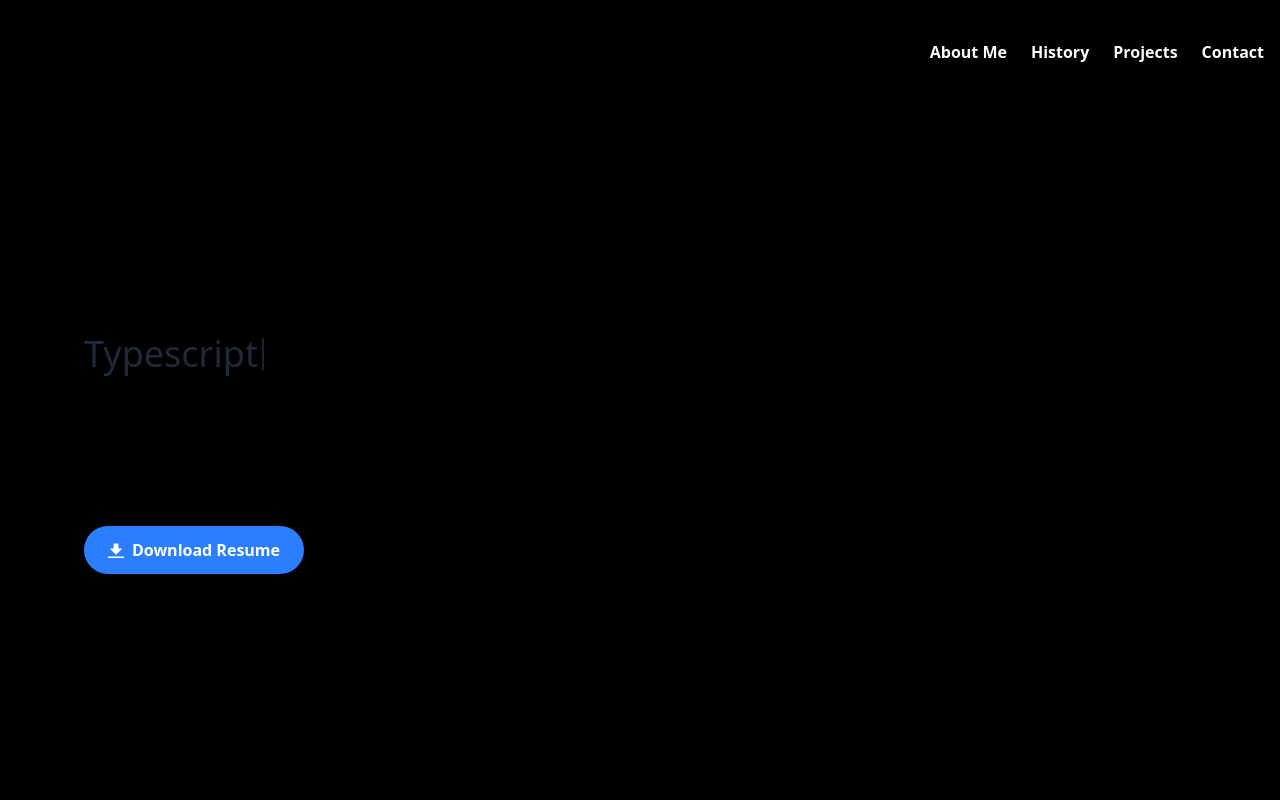
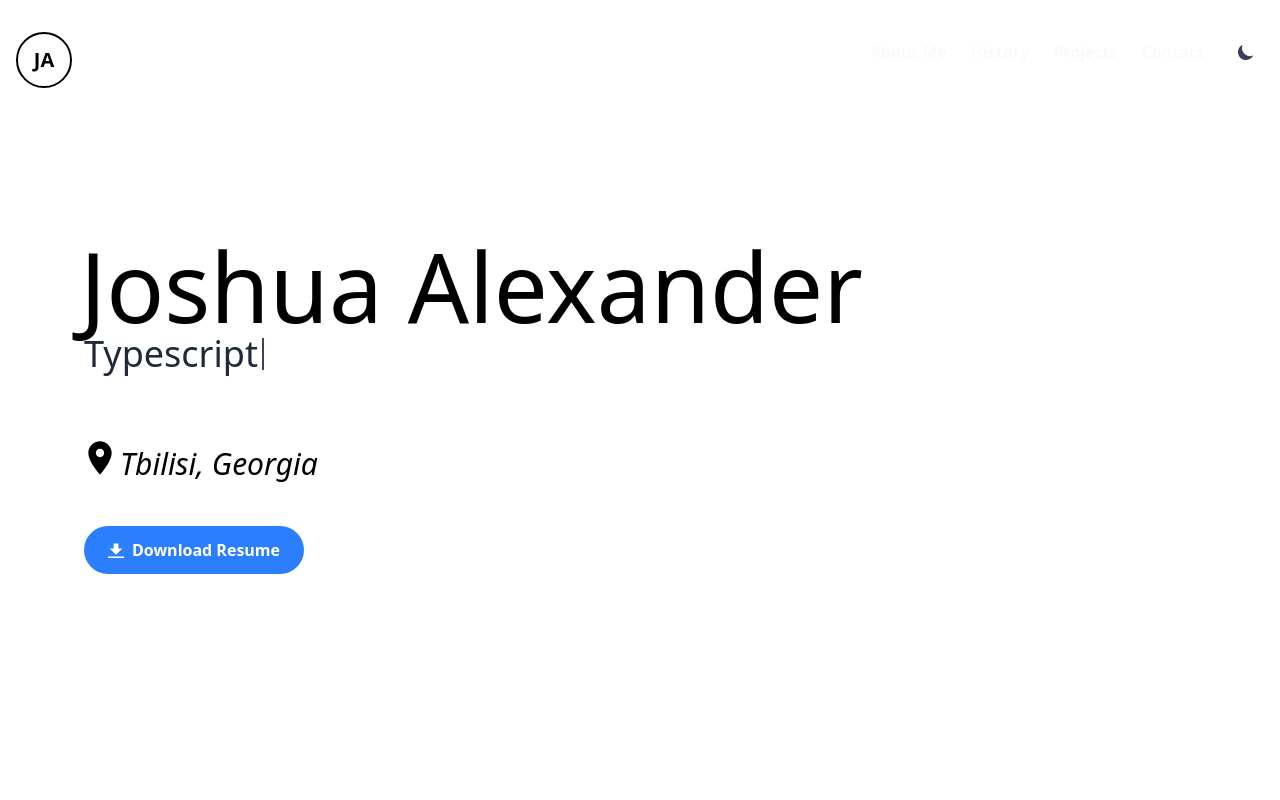
Before and after one commit to JoshuaAlexanderNeo/portfolio, a Next.js app: page / in a window 1280 px wide. Shown: the top 800 px of the page. Built offline with nearby package versions, Linux system fonts and the light colour scheme.

Commit message:
Working darkmode toggle

```diff
--- a/src/app/globals.css
+++ b/src/app/globals.css
@@ -1,5 +1,5 @@
 @import "tailwindcss";
-
+@custom-variant dark (&:where(.dark, .dark *));
 
 html {
   scroll-behavior: smooth;
--- a/src/app/layout.tsx
+++ b/src/app/layout.tsx
@@ -17,8 +17,25 @@ export default function RootLayout({
 }>) {
   return (
     <html lang="en">
+      <head>
+        <script
+          dangerouslySetInnerHTML={{
+            __html: `
+              (function() {
+                const savedTheme = localStorage.getItem('theme');
+                const systemPrefersDark = window.matchMedia('(prefers-color-scheme: dark)').matches;
+                const shouldBeDark = savedTheme === 'dark' || (!savedTheme && systemPrefersDark);
+
+                if (shouldBeDark) {
+                  document.documentElement.classList.add('dark');
+                }
+              })();
+            `,
+          }}
+        />
+      </head>
       <body
-        className={`antialiased bg-black`}
+        className={`antialiased dark:bg-black`}
       >
         {children}
       </body>
--- a/src/components/ResponsiveNavbar/index.tsx
+++ b/src/components/ResponsiveNavbar/index.tsx
@@ -1,6 +1,7 @@
 'use client';
 
 import React, { useState } from 'react'
+import { useDarkMode } from '@/hooks/useDarkMode'
 
 const smoothScrollTo = (elementId: string) => {
 
@@ -47,30 +48,68 @@ interface NavbarProps {
   navLinks: React.ReactNode[]
 }
 
-const Navbar: React.FC<NavbarProps> = ({ menuOpen, setMenuOpen, navLinks }) => (
+interface MobileMenuProps {
+  children: React.ReactNode
+}
+
+const Navbar: React.FC<NavbarProps> = ({ menuOpen, setMenuOpen, navLinks }) => {
+  const { isDark, toggleDarkMode } = useDarkMode()
+
+  return (
     <div className='flex items-center justify-between p-4'>
       <div className='flex items-center'>
         <span className='inline-flex w-14 h-14 lg:mt-4 border-black font-header font-bold text-xl justify-center items-center text-center text-front border-2 border-solid border-front rounded-full dark:text-white dark:border-white'>
           JA
         </span>
       </div>
-    <nav className='hidden lg:block space-x-6'>{navLinks}</nav>
+      <nav className='hidden lg:flex items-center space-x-6'>
+        {navLinks}
+        <button
+          onClick={toggleDarkMode}
+          className='p-2 rounded-lg hover:bg-gray-300 dark:hover:bg-gray-600 transition-colors'
+          aria-label='Toggle dark mode'
+        >
+          {isDark ? (
+            <svg className='w-5 h-5 text-white' fill='currentColor' viewBox='0 0 20 20'>
+              <path fillRule='evenodd' d='M10 2a1 1 0 011 1v1a1 1 0 11-2 0V3a1 1 0 011-1zm4 8a4 4 0 11-8 0 4 4 0 018 0zm-.464 4.95l.707.707a1 1 0 001.414-1.414l-.707-.707a1 1 0 00-1.414 1.414zm2.12-10.607a1 1 0 010 1.414l-.706.707a1 1 0 11-1.414-1.414l.707-.707a1 1 0 011.414 0zM17 11a1 1 0 100-2h-1a1 1 0 100 2h1zm-7 4a1 1 0 011 1v1a1 1 0 11-2 0v-1a1 1 0 011-1zM5.05 6.464A1 1 0 106.465 5.05l-.708-.707a1 1 0 00-1.414 1.414l.707.707zm1.414 8.486l-.707.707a1 1 0 01-1.414-1.414l.707-.707a1 1 0 011.414 1.414zM4 11a1 1 0 100-2H3a1 1 0 000 2h1z' clipRule='evenodd' />
+            </svg>
+          ) : (
+            <svg className='w-5 h-5 text-gray-700' fill='currentColor' viewBox='0 0 20 20'>
+              <path d='M17.293 13.293A8 8 0 016.707 2.707a8.001 8.001 0 1010.586 10.586z' />
+            </svg>
+          )}
+        </button>
+      </nav>
+      <div className='flex items-center lg:hidden space-x-2'>
+        <button
+          onClick={toggleDarkMode}
+          className='p-2 rounded-lg hover:bg-gray-300 dark:hover:bg-gray-600 transition-colors'
+          aria-label='Toggle dark mode'
+        >
+          {isDark ? (
+            <svg className='w-5 h-5 text-white' fill='currentColor' viewBox='0 0 20 20'>
+              <path fillRule='evenodd' d='M10 2a1 1 0 011 1v1a1 1 0 11-2 0V3a1 1 0 011-1zm4 8a4 4 0 11-8 0 4 4 0 018 0zm-.464 4.95l.707.707a1 1 0 001.414-1.414l-.707-.707a1 1 0 00-1.414 1.414zm2.12-10.607a1 1 0 010 1.414l-.706.707a1 1 0 11-1.414-1.414l.707-.707a1 1 0 011.414 0zM17 11a1 1 0 100-2h-1a1 1 0 100 2h1zm-7 4a1 1 0 011 1v1a1 1 0 11-2 0v-1a1 1 0 011-1zM5.05 6.464A1 1 0 106.465 5.05l-.708-.707a1 1 0 00-1.414 1.414l.707.707zm1.414 8.486l-.707.707a1 1 0 01-1.414-1.414l.707-.707a1 1 0 011.414 1.414zM4 11a1 1 0 100-2H3a1 1 0 000 2h1z' clipRule='evenodd' />
+            </svg>
+          ) : (
+            <svg className='w-5 h-5 text-gray-700' fill='currentColor' viewBox='0 0 20 20'>
+              <path d='M17.293 13.293A8 8 0 016.707 2.707a8.001 8.001 0 1010.586 10.586z' />
+            </svg>
+          )}
+        </button>
         <button
           type='button'
           aria-label='Toggle mobile menu'
           onClick={() => setMenuOpen(!menuOpen)}
-      className='rounded lg:hidden focus:outline-none focus:ring focus:ring-gray-500 focus:ring-opacity-50'>
+          className='rounded focus:outline-none focus:ring focus:ring-gray-500 focus:ring-opacity-50'>
           <MenuAlt4Svg menuOpen={menuOpen} />
         </button>
       </div>
+    </div>
   )
-
-interface MobileMenuProps {
-  children: React.ReactNode
 }
 
 const MobileMenu: React.FC<MobileMenuProps> = ({ children }) => (
-  <nav className='p-4 flex flex-col absolute w-screen space-y-6 lg:hidden bg-white'>{children}</nav>
+  <nav className='p-4 flex flex-col absolute w-screen space-y-6 lg:hidden bg-white dark:bg-gray-800'>{children}</nav>
 )
 
 interface MenuAlt4SvgProps {
--- /dev/null
+++ b/src/hooks/useDarkMode.ts
@@ -0,0 +1,33 @@
+'use client';
+
+import { useState, useEffect } from 'react';
+
+export const useDarkMode = () => {
+  const [isDark, setIsDark] = useState(false);
+
+  useEffect(() => {
+    // Check for saved theme preference or default to system preference
+    const savedTheme = localStorage.getItem('theme');
+    const systemPrefersDark = window.matchMedia('(prefers-color-scheme: dark)').matches;
+
+    const shouldBeDark = savedTheme === 'dark' || (!savedTheme && systemPrefersDark);
+
+    setIsDark(shouldBeDark);
+    document.documentElement.classList.toggle('dark', shouldBeDark);
+  }, []);
+
+  const toggleDarkMode = () => {
+    const newDarkMode = !isDark;
+    setIsDark(newDarkMode);
+
+    if (newDarkMode) {
+      document.documentElement.classList.add('dark');
+      localStorage.setItem('theme', 'dark');
+    } else {
+      document.documentElement.classList.remove('dark');
+      localStorage.setItem('theme', 'light');
+    }
+  };
+
+  return { isDark, toggleDarkMode };
+};
```
Lines whose indentation alone changed are shown as unchanged.
